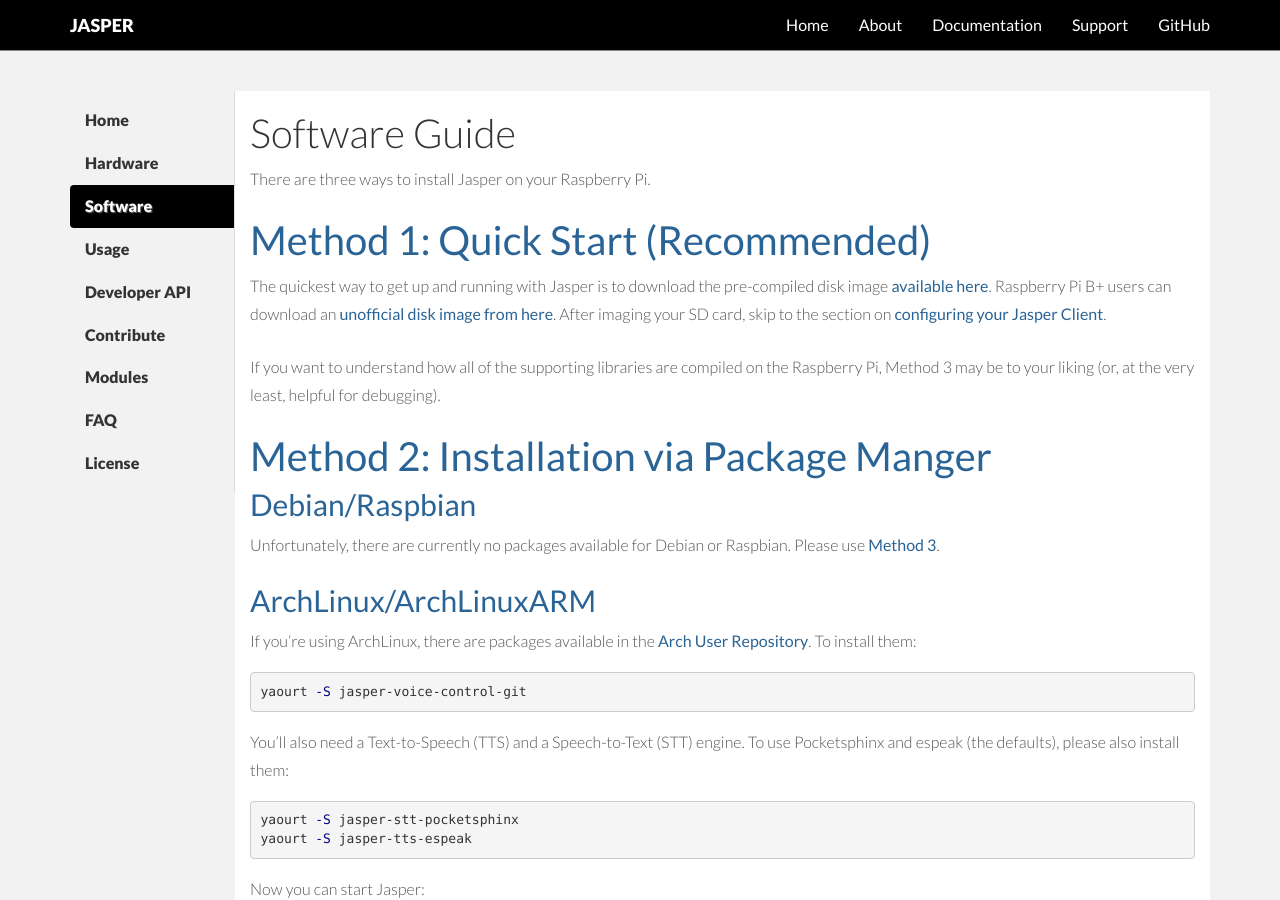
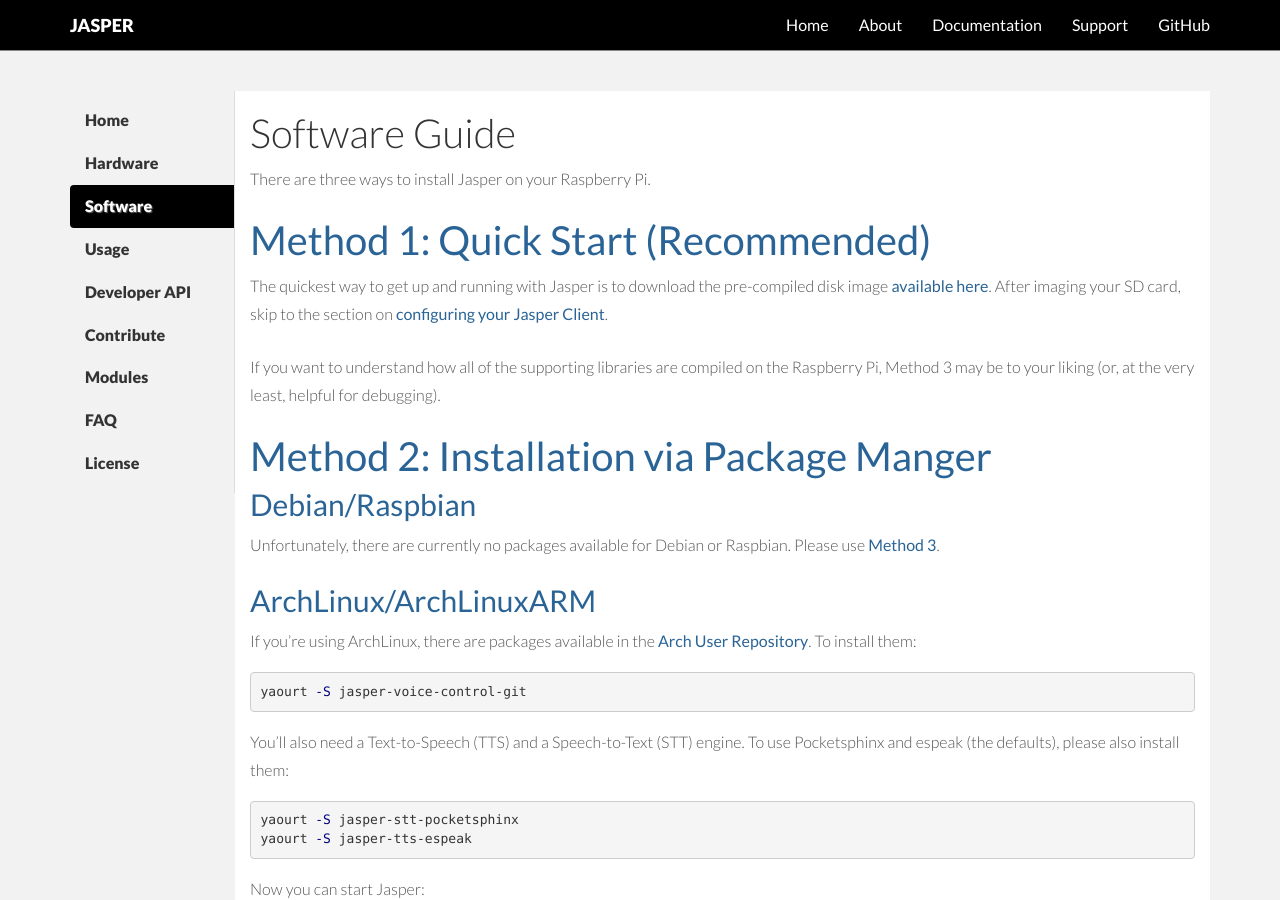
Before and after one commit to jasperproject/jasperproject.github.io, a Jekyll site: the page built from documentation/software/index.md, in a window 1280 px wide and 900 px high. Built offline with Jekyll 4.4.1, drawn with Linux system fonts in a browser that asks for light colours; nearby versions of some CDN libraries.

Commit message:
removed B+ link on software

```diff
--- a/documentation/software/index.md
+++ b/documentation/software/index.md
@@ -12,7 +12,7 @@
 
 <h1 class="linked" id='quick-start'><a href="#quick-start" title="Permalink to this headline">Method 1: Quick Start (Recommended)</a></h1>
 
-The quickest way to get up and running with Jasper is to download the pre-compiled disk image [available here](http://sourceforge.net/projects/jasperproject/files/jasper-disk-image.tar.gz/download). Raspberry Pi B+ users can download an [unofficial disk image from here](http://www.filedropper.com/jasper-disk-imagebtar). After imaging your SD card, skip to the section on [configuring your Jasper Client](#configure-jasper).
+The quickest way to get up and running with Jasper is to download the pre-compiled disk image [available here](http://sourceforge.net/projects/jasperproject/files/jasper-disk-image.tar.gz/download). After imaging your SD card, skip to the section on [configuring your Jasper Client](#configure-jasper).
 
 If you want to understand how all of the supporting libraries are compiled on the Raspberry Pi, Method 3 may be to your liking (or, at the very least, helpful for debugging).
 
```
